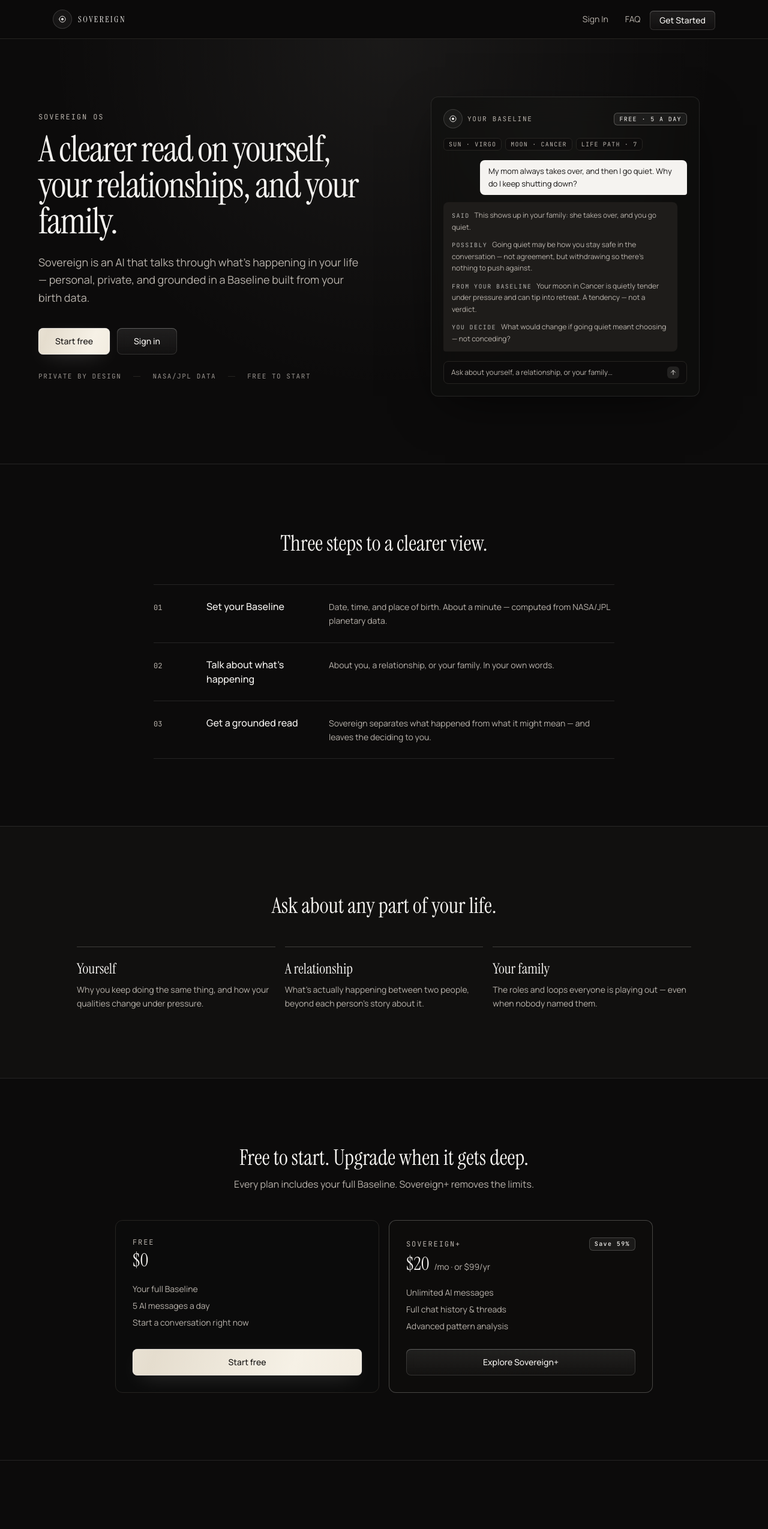
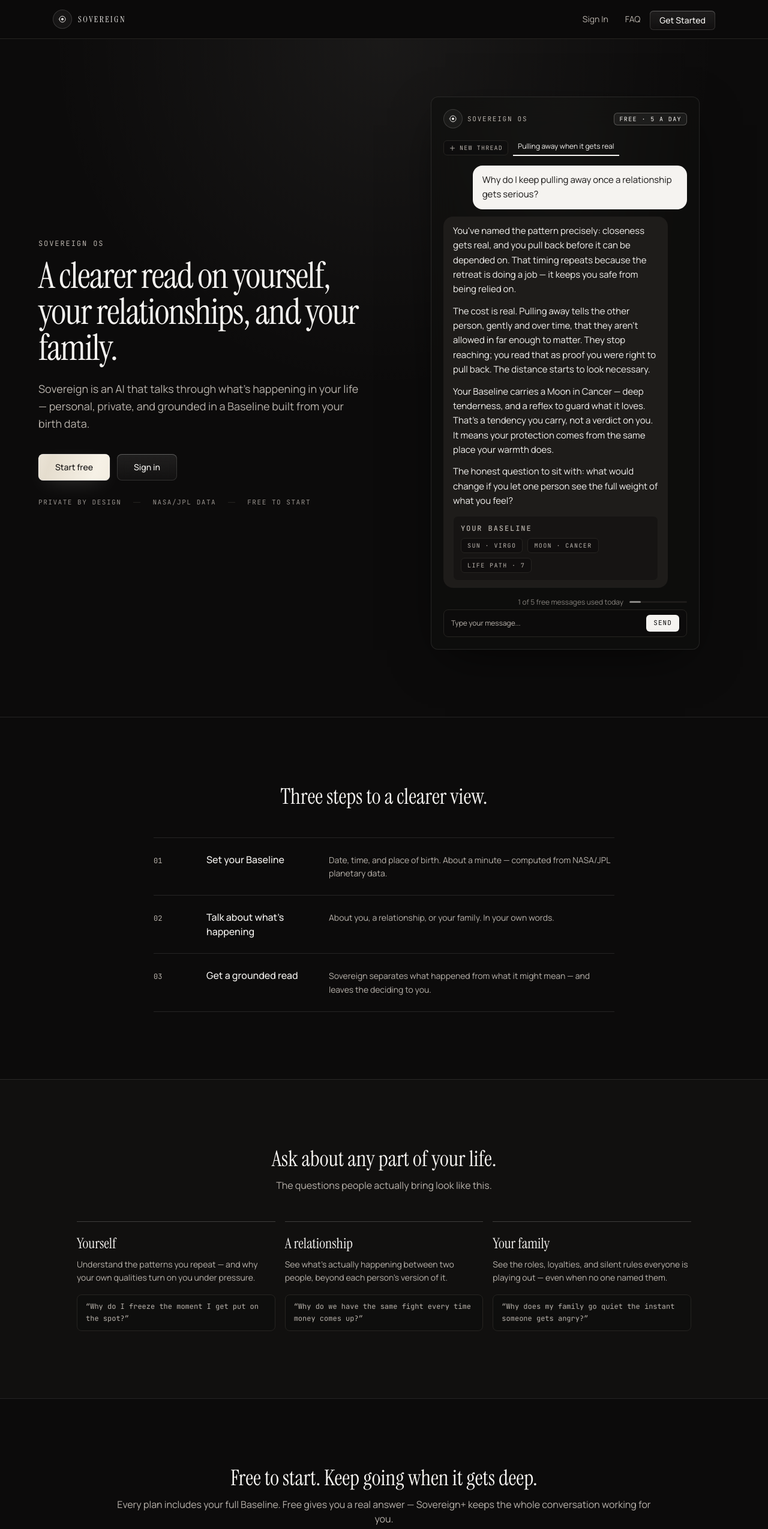
Before and after one commit to defragapp/production.os, a Next.js app: page / in a window 1280 px wide. Shown: the top 2549 px of the page at 60% size. Built offline with nearby package versions, Linux system fonts and the light colour scheme; no server answers.

Commit message:
chore: ground landing demo in real Sovereign voice, make category + upgrade value concrete

```diff
--- a/src/app/account/page.tsx
+++ b/src/app/account/page.tsx
@@ -140,8 +140,8 @@
                   <>
                     <ul className="space-y-1 text-sm text-muted-foreground">
                       <li>✓ Unlimited AI messages</li>
-                      <li>✓ Full chat history & threads</li>
-                      <li>✓ Advanced pattern analysis</li>
+                      <li>✓ Every conversation stays with you — full history and threads</li>
+                      <li>✓ The patterns and meanings you&apos;ve worked out stay part of the picture</li>
                       <li>✓ Priority AI inference</li>
                     </ul>
                     <Button
--- a/src/app/upgrade/page.tsx
+++ b/src/app/upgrade/page.tsx
@@ -87,7 +87,7 @@
             description={
               isPlus
                 ? "Manage your subscription, update your payment method, or cancel anytime."
-                : "Start free, then unlock unlimited AI conversations, full chat history, and advanced pattern analysis with Sovereign+."
+                : "Free gives you a real answer. Sovereign+ keeps the whole conversation working for you."
             }
           />
           {isPlus ? (
@@ -99,8 +99,8 @@
               <CardContent className="space-y-3">
                 <ul className="space-y-1 text-sm text-muted-foreground">
                   <li>✓ Unlimited AI messages</li>
-                  <li>✓ Full chat history &amp; threads</li>
-                  <li>✓ Advanced pattern analysis</li>
+                  <li>✓ Every conversation stays with you — full history and threads</li>
+                  <li>✓ The patterns and meanings you&apos;ve worked out stay part of the picture</li>
                   <li>✓ Priority AI inference</li>
                 </ul>
                 <Button className="w-full" onClick={handleManageBilling} disabled={portalLoading}>
@@ -129,7 +129,7 @@
                 <div className="mb-4 flex items-baseline gap-2"><span className="font-display text-3xl font-normal">$99</span><span className="text-sm text-muted-foreground">/year</span></div>
                 <p className="mb-4 inline-flex w-fit items-center rounded-md border border-foreground/20 bg-foreground/[0.06] px-2.5 py-1 font-mono text-[10px] font-medium uppercase tracking-[0.14em] text-foreground">Save 59% · Best value</p>
                 <ul className="flex-1 space-y-2 text-sm text-muted-foreground">
-                  <li>Unlimited AI messages</li><li>Full chat history &amp; threads</li><li>Advanced pattern analysis</li><li>Priority AI inference</li>
+                  <li>Unlimited AI messages</li><li>Every conversation stays with you — full history and threads</li><li>The patterns and meanings you&apos;ve worked out stay part of the picture</li><li>Priority AI inference</li>
                 </ul>
                 <div className="mt-6 space-y-2">
                   <Button className="w-full" onClick={() => handleUpgrade("annual")} disabled={loading !== null}>
--- a/src/components/landing-client.tsx
+++ b/src/components/landing-client.tsx
@@ -73,34 +73,45 @@
 const EXPLORE = [
   {
     title: "Yourself",
-    desc: "Why you keep doing the same thing, and how your qualities change under pressure.",
+    desc: "Understand the patterns you repeat — and why your own qualities turn on you under pressure.",
+    example: "Why do I freeze the moment I get put on the spot?",
   },
   {
     title: "A relationship",
-    desc: "What's actually happening between two people, beyond each person's story about it.",
+    desc: "See what's actually happening between two people, beyond each person's version of it.",
+    example: "Why do we have the same fight every time money comes up?",
   },
   {
     title: "Your family",
-    desc: "The roles and loops everyone is playing out — even when nobody named them.",
+    desc: "See the roles, loyalties, and silent rules everyone is playing out — even when no one named them.",
+    example: "Why does my family go quiet the instant someone gets angry?",
   },
 ];
 
+const DEMO_ANSWER = [
+  "You've named the pattern precisely: closeness gets real, and you pull back before it can be depended on. That timing repeats because the retreat is doing a job — it keeps you safe from being relied on.",
+  "The cost is real. Pulling away tells the other person, gently and over time, that they aren't allowed in far enough to matter. They stop reaching; you read that as proof you were right to pull back. The distance starts to look necessary.",
+  "Your Baseline carries a Moon in Cancer — deep tenderness, and a reflex to guard what it loves. That's a tendency you carry, not a verdict on you. It means your protection comes from the same place your warmth does.",
+  "The honest question to sit with: what would change if you let one person see the full weight of what you feel?",
+];
+
 /**
- * The product, drawn in CSS: a conversation pulled from the real chat
- * experience. The answer uses the same structure Sovereign actually produces —
- * what you said, a possibility worth examining, what your Baseline suggests,
- * and a question left for you to answer.
+ * The product, drawn in CSS: a faithful sketch of the real chat experience —
+ * the same bubbles, Baseline chips, thread strip, and usage meter the app
+ * renders, with an answer in the authentic voice Sovereign actually produces:
+ * observe the pattern, name its cost, read the Baseline as a tendency, then
+ * leave one honest question open.
  */
 function ProductDemo() {
   return (
     <div className="relative mx-auto w-full max-w-md">
       <div className="app-glow absolute inset-0 -z-10" aria-hidden="true" />
-      <div className="relative overflow-hidden rounded-xl border border-white/10 bg-card/60 p-5 shadow-[0_24px_80px_-24px_rgba(0,0,0,0.7)] backdrop-blur-xl">
+      <div className="relative overflow-hidden rounded-xl border border-white/10 bg-card/60 p-4 shadow-[0_24px_80px_-24px_rgba(0,0,0,0.7)] backdrop-blur-xl sm:p-5">
         <div className="mb-4 flex items-center justify-between">
           <div className="flex items-center gap-2">
             <Logo showWordmark={false} href="#" />
             <span className="font-mono text-[11px] uppercase tracking-[0.16em] text-muted-foreground">
-              Your Baseline
+              Sovereign OS
             </span>
           </div>
           <span className="rounded-md border border-foreground/25 bg-foreground/[0.06] px-2 py-0.5 font-mono text-[10px] uppercase tracking-[0.14em] text-foreground">
@@ -108,70 +119,60 @@
           </span>
         </div>
 
-        <div className="mb-4 flex flex-wrap gap-1.5">
-          {BASELINE_CHIPS.map((c) => (
-            <span
-              key={c}
-              className="rounded-md border border-border bg-background/50 px-2 py-0.5 font-mono text-[10px] uppercase tracking-[0.12em] text-muted-foreground"
-            >
-              {c}
-            </span>
-          ))}
+        <div className="mb-4 flex items-end gap-2">
+          <span className="mb-[1px] flex shrink-0 items-center gap-1.5 rounded-md border border-border bg-background/40 px-2 py-1 font-mono text-[10px] uppercase tracking-[0.12em] text-muted-foreground">
+            <svg viewBox="0 0 24 24" className="h-3 w-3" fill="none" aria-hidden="true">
+              <path d="M12 5v14M5 12h14" stroke="currentColor" strokeWidth="1.8" strokeLinecap="round" />
+            </svg>
+            New thread
+          </span>
+          <span className="shrink-0 whitespace-nowrap border-b-2 border-foreground px-2 py-1.5 text-xs text-foreground">
+            Pulling away when it gets real
+          </span>
         </div>
 
         <div className="mb-3 flex justify-end">
-          <div className="max-w-[85%] rounded-lg rounded-br-sm bg-primary px-3.5 py-2 text-[13px] leading-relaxed text-primary-foreground">
-            My mom always takes over, and then I go quiet. Why do I keep shutting down?
+          <div className="max-w-[88%] rounded-2xl bg-primary px-4 py-3 text-[15px] leading-relaxed text-primary-foreground">
+            Why do I keep pulling away once a relationship gets serious?
           </div>
         </div>
 
-        <div className="mb-4 flex justify-start">
-          <div className="max-w-[96%] rounded-lg rounded-bl-sm bg-muted px-3.5 py-3">
-            <div className="space-y-2.5 text-[12px] leading-relaxed text-muted-foreground">
-              <p>
-                <span className="mr-2 font-mono text-[10px] uppercase tracking-[0.14em] text-foreground/70">
-                  Said
-                </span>
-                This shows up in your family: she takes over, and you go quiet.
+        <div className="flex justify-start">
+          <div className="max-w-[96%] rounded-2xl bg-muted px-4 py-3 text-left sm:max-w-[92%]">
+            <div className="space-y-3 text-[15px] leading-relaxed text-foreground">
+              {DEMO_ANSWER.map((p) => (
+                <p key={p}>{p}</p>
+              ))}
+            </div>
+            <div className="mt-3 rounded-lg border border-border/60 bg-background/40 p-3">
+              <p className="mb-2 font-mono text-xs font-medium uppercase tracking-[0.16em] text-muted-foreground">
+                Your Baseline
               </p>
-              <p>
-                <span className="mr-2 font-mono text-[10px] uppercase tracking-[0.14em] text-foreground/70">
-                  Possibly
-                </span>
-                Going quiet may be how you stay safe in the conversation — not agreement, but
-                withdrawing so there&apos;s nothing to push against.
-              </p>
-              <p>
-                <span className="mr-2 font-mono text-[10px] uppercase tracking-[0.14em] text-foreground/70">
-                  From your Baseline
-                </span>
-                Your moon in Cancer is quietly tender under pressure and can tip into retreat. A
-                tendency — not a verdict.
-              </p>
-              <p>
-                <span className="mr-2 font-mono text-[10px] uppercase tracking-[0.14em] text-foreground/70">
-                  You decide
-                </span>
-                What would change if going quiet meant choosing — not conceding?
-              </p>
+              <div className="flex flex-wrap gap-2">
+                {BASELINE_CHIPS.map((c) => (
+                  <span
+                    key={c}
+                    className="inline-flex items-baseline gap-1.5 rounded-md border border-border bg-background/60 px-2.5 py-1"
+                  >
+                    <span className="font-mono text-[10px] uppercase tracking-[0.14em] text-muted-foreground">{c}</span>
+                  </span>
+                ))}
+              </div>
             </div>
           </div>
         </div>
 
+        <div className="mb-1 mt-4 flex items-center justify-end gap-2.5">
+          <span className="text-xs text-muted-foreground/70">1 of 5 free messages used today</span>
+          <div className="h-[3px] w-24 overflow-hidden rounded-full bg-muted">
+            <div className="h-full rounded-full bg-foreground/50" style={{ width: "20%" }} />
+          </div>
+        </div>
+
         <div className="flex items-center gap-2 rounded-lg border border-border bg-background px-3 py-2">
-          <span className="flex-1 text-[12px] text-muted-foreground">
-            Ask about yourself, a relationship, or your family…
-          </span>
-          <span className="flex h-5 w-5 items-center justify-center rounded-md bg-foreground/10 text-foreground">
-            <svg viewBox="0 0 24 24" className="h-3 w-3" fill="none" aria-hidden="true">
-              <path
-                d="M12 19V5M5 12l7-7 7 7"
-                stroke="currentColor"
-                strokeWidth="1.8"
-                strokeLinecap="round"
-                strokeLinejoin="round"
-              />
-            </svg>
+          <span className="flex-1 text-[12px] text-muted-foreground">Type your message...</span>
+          <span className="flex h-7 items-center justify-center rounded-md bg-foreground px-3 font-mono text-[11px] uppercase tracking-[0.1em] text-background">
+            Send
           </span>
         </div>
       </div>
@@ -258,15 +259,19 @@
               <h2 className="font-display text-3xl font-normal text-foreground md:text-4xl">
                 Ask about any part of your life.
               </h2>
+              <p className="mt-3 text-muted-foreground">The questions people actually bring look like this.</p>
             </Reveal>
             <div className="grid gap-4 md:grid-cols-3">
               {EXPLORE.map((item, i) => (
                 <Reveal key={item.title} delay={i * 60}>
-                  <div className="h-full border-t border-foreground/20 pt-5">
+                  <div className="flex h-full flex-col border-t border-foreground/20 pt-5">
                     <h3 className="mb-2 font-display text-2xl font-normal text-foreground">
                       {item.title}
                     </h3>
                     <p className="text-sm leading-relaxed text-muted-foreground">{item.desc}</p>
+                    <p className="mt-4 rounded-lg border border-border bg-background/40 px-3.5 py-2.5 font-mono text-xs leading-relaxed text-muted-foreground">
+                      “{item.example}”
+                    </p>
                   </div>
                 </Reveal>
               ))}
@@ -278,10 +283,11 @@
         <section className="border-t border-white/10 px-6 py-20 md:py-28">
           <Reveal className="mx-auto max-w-4xl">
             <h2 className="mb-3 text-center font-display text-3xl font-normal text-foreground md:text-4xl">
-              Free to start. Upgrade when it gets deep.
+              Free to start. Keep going when it gets deep.
             </h2>
             <p className="mb-12 text-center text-muted-foreground">
-              Every plan includes your full Baseline. Sovereign+ removes the limits.
+              Every plan includes your full Baseline. Free gives you a real answer — Sovereign+
+              keeps the whole conversation working for you.
             </p>
 
             <div className="grid gap-4 sm:grid-cols-2">
@@ -316,8 +322,8 @@
                 </p>
                 <ul className="flex-1 space-y-2 text-sm text-muted-foreground">
                   <li>Unlimited AI messages</li>
-                  <li>Full chat history &amp; threads</li>
-                  <li>Advanced pattern analysis</li>
+                  <li>Every conversation stays with you — full history and threads</li>
+                  <li>The patterns and meanings you&apos;ve worked out stay part of the picture</li>
                 </ul>
                 <Link
                   href="/upgrade"
```
